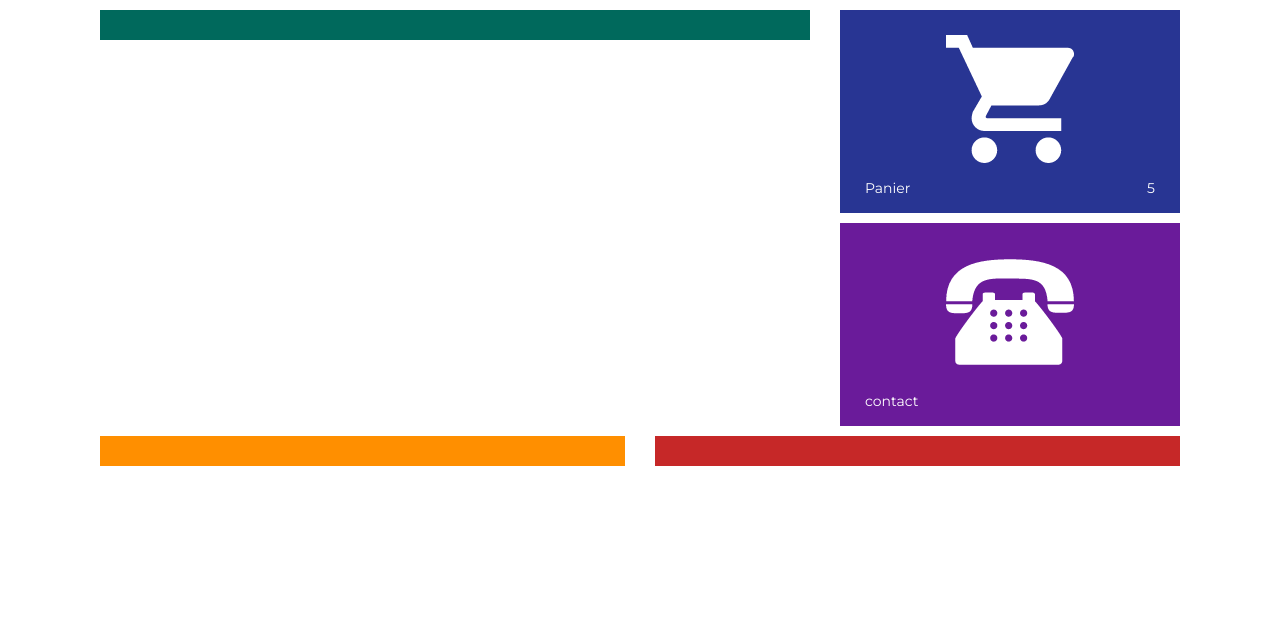
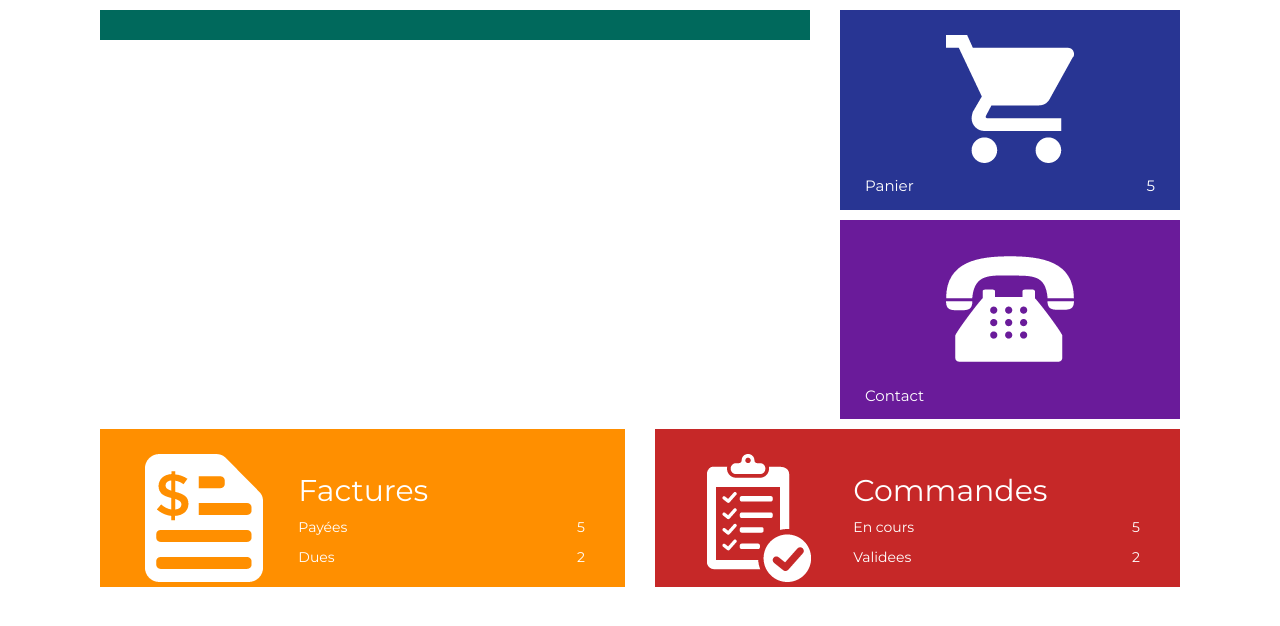
Before and after one commit to JoffreyC22/algobreizh, a PHP site: template templates/index.twig in a window 1280 px wide. Shown: the part 99-725 px from the top of the page. Run offline with PHP 8.4, Linux system fonts and the light colour scheme; the template is opened without the code that fills it, so the values that code supplies are empty; some libraries are stand-ins or nearby versions.

Commit message:
Modifs css et index

```diff
--- a/assets/css/general.css
+++ b/assets/css/general.css
@@ -2,6 +2,12 @@
 .content{
     padding: 25px 25px 5px 25px;
     margin-top: 10px;
+    overflow: auto;
+}
+
+.content p, h2
+{
+    color: #fff;
 }
 /*******          Produits          ********/
 #produit{
@@ -11,18 +17,21 @@
 #panier{
     background-color: #283593;
 }
-#panier p {
+#panier h2 {
     color: #fff;
     margin-top: 15px;
+    font-size: 15px;
 }
 /*******          Contact          ********/
 #contact{
     background-color: #6a1b9a;
 }
-#contact p {
+#contact h2 {
     color: #fff;
     margin-top: 15px;
+    font-size: 15px;
 }
+
 /*******          Facture          ********/
 #facture{
     background-color: #ff8f00;
--- a/templates/index.twig
+++ b/templates/index.twig
@@ -10,23 +10,42 @@
                 <div  class="col-lg-12 no-padding" >
                     <div id="panier"class="content">
                         <img class="center-block" src="assets/img/shopping232.png">
-                        <p>Panier <span class="pull-right">5</span></p>
+                        <h2>Panier <span class="pull-right">5</span></h2>
                     </div>
                 </div>
                 <div class="col-lg-12 no-padding" >
                     <div id="contact"  class="content">
                         <img class="center-block" src="assets/img/phone21.png">
-                        <p>contact</p>
+                        <h2>Contact</h2>
                     </div>
                 </div>
             </div>
         </div>
         <div class="col-lg-12">
             <div class="col-lg-6">
-                <div id="facture" class="content"></div>
+                <div id="facture" class="content">
+                    <div class="col-lg-4">
+                        <img class="" src="assets/img/facture.png">
+                    </div>
+                    <div class="col-lg-8">
+                        <h2>Factures</h2>
+                        <p>Payées <span class="pull-right">5</span></p>
+                        <p>Dues <span class="pull-right">2</span></p>
+                    </div>
+                </div>
             </div>
             <div class="col-lg-6">
-                <div id="commande" class="content"></div>
+                <div id="commande" class="content">
+                    <div class="col-lg-4">
+                        <img class="" src="assets/img/commande.png">
+                    </div>
+                    <div class="col-lg-8">
+                        <h2>Commandes</h2>
+                        <p>En cours <span class="pull-right">5</span></p>
+                        <p>Validees <span class="pull-right">2</span></p>
+                    </div>
+                </div>
+
             </div>
         </div>
     </div>
```
Also changed, not shown: assets/img/commande.png (renamed from assets/img/verification5.png), assets/img/facture.png (renamed from assets/img/document199.png).
